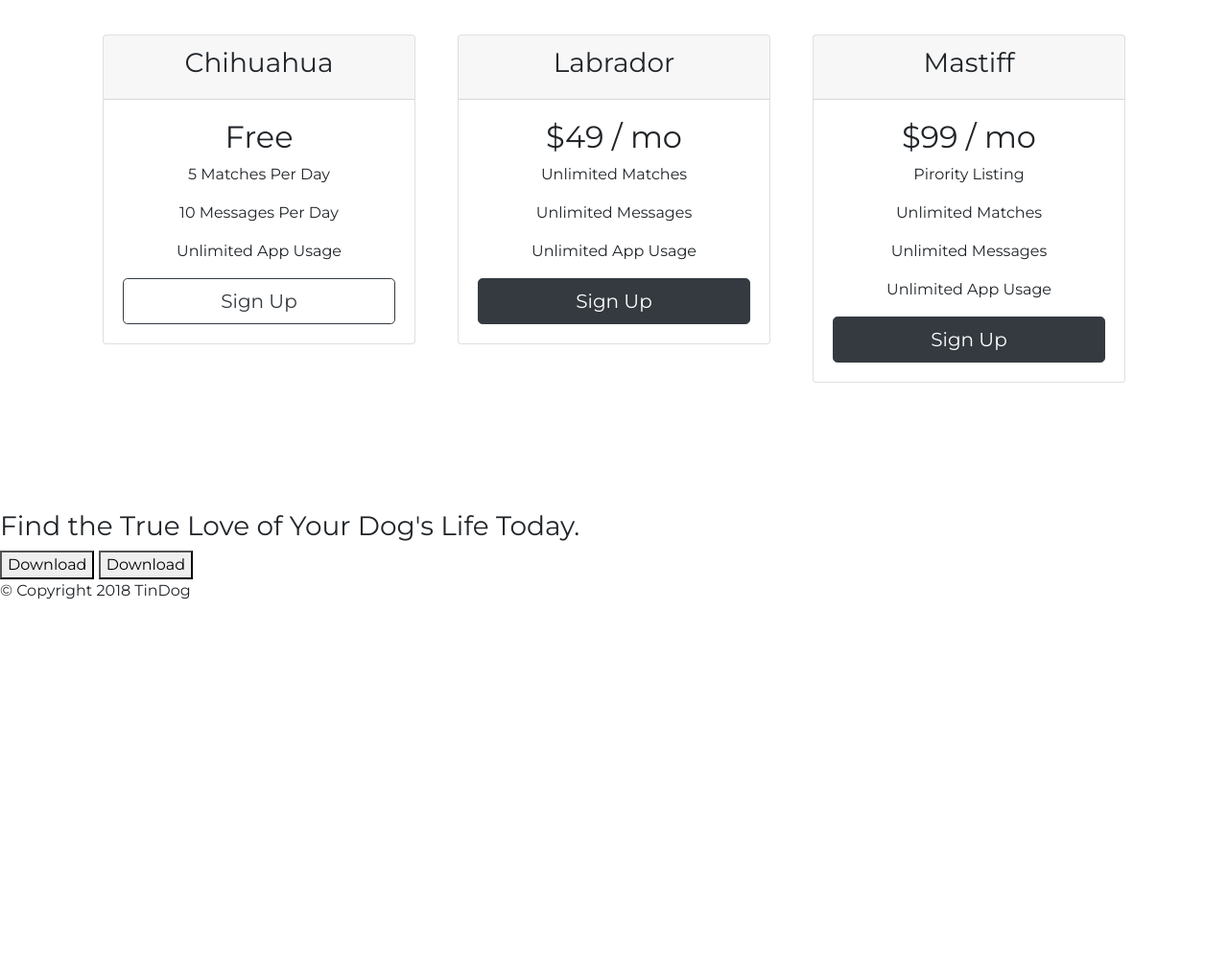
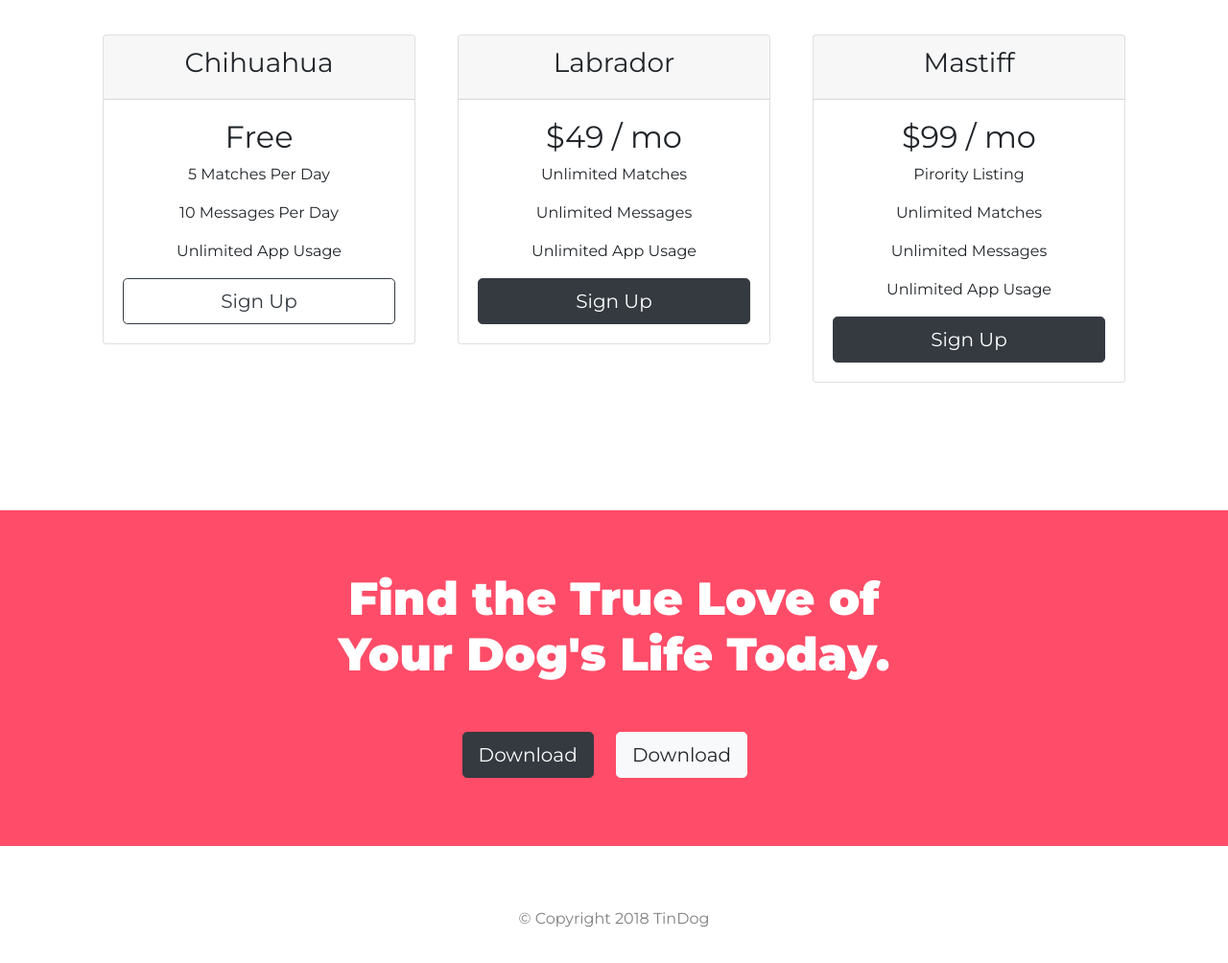
Before and after one commit to MaesterAli/TinDog, a plain HTML site: page index.html in a window 1280 px wide. Shown: the part 1916-2920 px from the top of the page at 96% size. Before the commit the page ends 2560 px from the top, so only its background shows below. Drawn offline with nearby package versions, Linux system fonts and the light colour scheme; a web font is replaced by a local one.

Commit message:
CTA and Footer

```diff
--- a/css/styles.css
+++ b/css/styles.css
@@ -50,10 +50,10 @@ h1 {
 
 .title-img {
   position: absolute;
-  right: 30%;
+  right: 27%;
   /* top: 5%; */
   transform: rotate(25deg);
-  width: 60%;
+  width: 50%;
 }
 
 #features {
@@ -138,3 +138,45 @@ p.features {
 .pricing-column {
   padding: 3% 2%;
 }
+
+/* CTA Section */
+
+#cta {
+  background-color: #ff4c68;
+  color: #fff;
+  padding: 5% 25% 3%;
+  text-align: center;
+}
+
+.cta-heading {
+  font-size: 3rem;
+  font-weight: 900;
+  margin-bottom: 20px;
+}
+
+/* Footer Section */
+
+#footer {
+  background-color: #fff;
+  padding: 5%;
+  text-align: center;
+}
+
+.footer-text {
+  color: grey;
+}
+
+@media (max-width: 1080px) {
+
+  #title {
+    text-align: center;
+  }
+
+  .img-div {
+    padding-top: 30px;
+  }
+  .title-img {
+    position: static;
+    transform: rotate(0);
+  }
+}
--- a/index.html
+++ b/index.html
@@ -58,7 +58,7 @@
           <button type="button" class="btn btn-outline-light btn-lg download-btn"><i class="fab fa-google-play"></i> Download</button>
         </div>
 
-        <div class="col-lg-6">
+        <div class="col-lg-6 img-div">
           <img class="title-img" src="images/iphone6.png" alt="iphone-mockup">
         </div>
       </div>
@@ -206,9 +206,9 @@
 
     <section id="cta">
 
-      <h3>Find the True Love of Your Dog's Life Today.</h3>
-      <button type="button">Download</button>
-      <button type="button">Download</button>
+      <h3 class="cta-heading">Find the True Love of Your Dog's Life Today.</h3>
+      <button type="button" class="btn btn-dark btn-lg download-btn">Download</button>
+      <button type="button" class="btn btn-light btn-lg download-btn">Download</button>
 
     </section>
 
@@ -217,7 +217,7 @@
 
     <footer id="footer">
 
-      <p>© Copyright 2018 TinDog</p>
+      <p class="footer-text">© Copyright 2018 TinDog</p>
 
     </footer>
 
```
